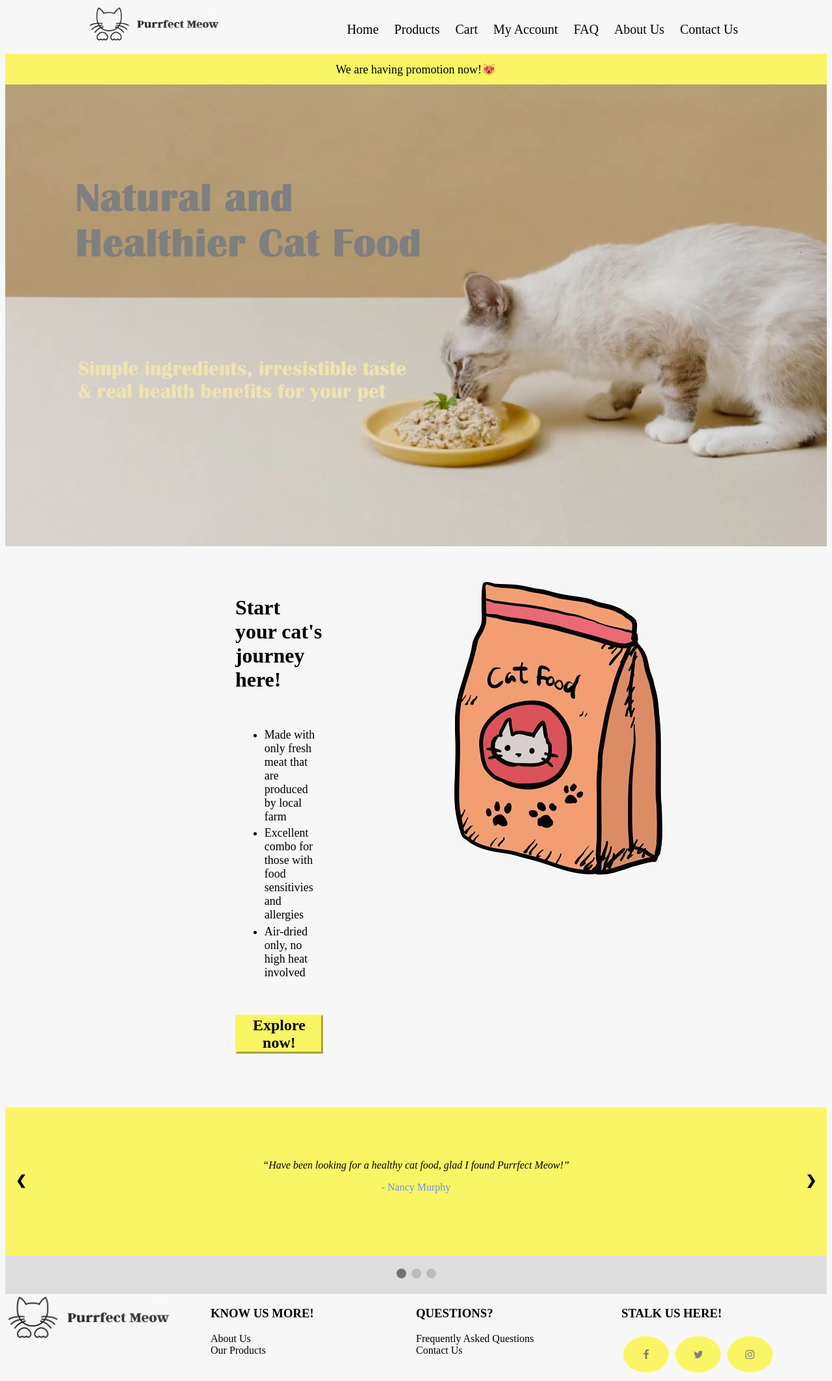
After one commit to shirayukixo/Purrfect-Meow-Website, a PHP site: page /main.php in a window 1280 px wide. The commit adds this page. Shown: the whole page at 65% size. Run offline with PHP 8.4, Linux system fonts and the light colour scheme.

Commit message:
Updated
Created:
- rememberMe.js: added remember me function
- database.php: blank
Updated:
- loginRegister.php: added form
- main.css: edited for loginRegister.php
Changed:
- index.php to main.php

```diff
--- a/Assignment/CSS/main.css
+++ b/Assignment/CSS/main.css
@@ -184,18 +184,19 @@ q {
     color: grey;
 }
 
-.box {
-    float: left;
-    width: 50%;
-    padding: 10px;
-    height: 300px;
+.box1 {
+    display: flex;
+
 }
 
-.box1::after {
-    content: "";
-    display: table;
-    clear: both;
+.box {
+    flex: 50%;
+    padding-left: 15%;
+    padding-bottom: 15%;
+    padding-top: 5%;
+    padding-right: 5%;
 }
+
 
 @media screen and (max-width: 600px) {
     .box {
--- /dev/null
+++ b/Assignment/PHP/database.php
@@ -0,0 +1,5 @@
+<?php
+
+
+
+?>
--- /dev/null
+++ b/Assignment/main.php
@@ -0,0 +1,105 @@
+<!DOCTYPE html>
+<html lang="en">
+<head>
+    <meta charset="UTF-8">
+    <meta http-equiv="X-UA-Compatible" content="IE=edge">
+    <meta name="viewport" content="width=device-width, initial-scale=1.0">
+    <title>Purrfect Meow</title>
+    <link type="text/css" rel="stylesheet" href="./CSS/main.css">
+    <link rel="stylesheet" href="https://cdnjs.cloudflare.com/ajax/libs/font-awesome/4.7.0/css/font-awesome.min.css">
+</head>
+<body>
+    <header>
+        <div class="logo">
+            <img src="./Images/logo.png" alt="Purrfect Meow Logo" width="20%" height="20%">
+        </div>
+        <nav>
+            <ul>
+                <li>Home</li>
+                <li>Products</li>
+                <li>Cart</li>
+                <li>My Account</li>
+                <li>FAQ</li>
+                <li>About Us</li>
+                <li>Contact Us</li>
+            </ul>
+        </nav>
+    </header>
+    <main>
+        <div class="notice">
+            We are having promotion now!😻
+        </div>
+        <div>
+            <img src="./Images/main.jpeg" alt="Cat Image" width="100%">
+        </div>
+        <div class="flex-container">
+            <div class="container1">
+                <h1>Start your cat's journey here!</h1>
+                <br>
+                <ol class="list">
+                    <li>Made with only fresh meat that are produced by local farm</li>
+                    <li>Excellent combo for those with food sensitivies and allergies</li>
+                    <li>Air-dried only, no high heat involved</li>
+                </ol>
+                <br>
+                <h2 class="explore">Explore now!</h2>
+
+            </div>
+            <div class="container2">
+                <img src="./Images/catFood.jpeg" alt="Cat Food">
+            </div>
+        </div>
+        <div class="slideshow-container">
+            <div class="mySlides">
+                <q>Have been looking for a healthy cat food, glad I found Purrfect Meow!</q>
+                <p class="author">- Nancy Murphy</p>
+            </div>
+
+            <div class="mySlides">
+                <q>My kitten loves it very much! Always looking for more.</q>
+                <p class="author">- Julien Haas</p>
+            </div>
+
+            <div class="mySlides">
+                <q>Lovely packaging and good quality!</q>
+                <p class="author">- Jason Sykes</p>
+            </div>
+
+            <a class="prev" onclick="plusSlides(-1)">&#10094;</a>
+            <a class="next" onclick="plusSlides(1)">&#10095;</a>
+        </div>
+
+        <div class="dot-container">
+            <span class="dot" onclick="currentSlide(1)"></span>
+            <span class="dot" onclick="currentSlide(2)"></span>
+            <span class="dot" onclick="currentSlide(3)"></span>
+        </div>
+        <script src=./JavaScript/slideshow.js></script>
+
+    </main>
+    <footer>
+        <div class="footer-container">
+            <div class="footer">
+            <img src="./Images/logo.png" alt="Purrfect Meow Logo" width="80%" height="100%">
+            </div>
+            <div class="footer">
+                <h3>KNOW US MORE!</h3>
+                About Us <br>
+                Our Products <br>
+
+            </div>
+            <div class="footer">
+                <h3>QUESTIONS?</h3>
+                Frequently Asked Questions <br>
+                Contact Us <br>
+            </div>
+            <div class="footer">
+                <h3>STALK US HERE!</h3>
+                <a href="https://www.facebook.com/elidewove" class="fa fa-facebook" target="_blank"></a>
+                <a href="https://twitter.com/suetyeeee" class="fa fa-twitter" target="_blank"></a>
+                <a href="https://www.instagram.com/suetyeeee" class="fa fa-instagram" target="_blank"></a>
+            </div>
+        </div>
+    </footer>
+</body>
+</html>
```
Also changed, not shown: Assignment/JavaScript/rememberMe.js (added, +20 -0 lines), Assignment/loginRegister.php (+29 -2 lines), Assignment/JavaScript/slideshow.js (line endings or trailing spaces).
